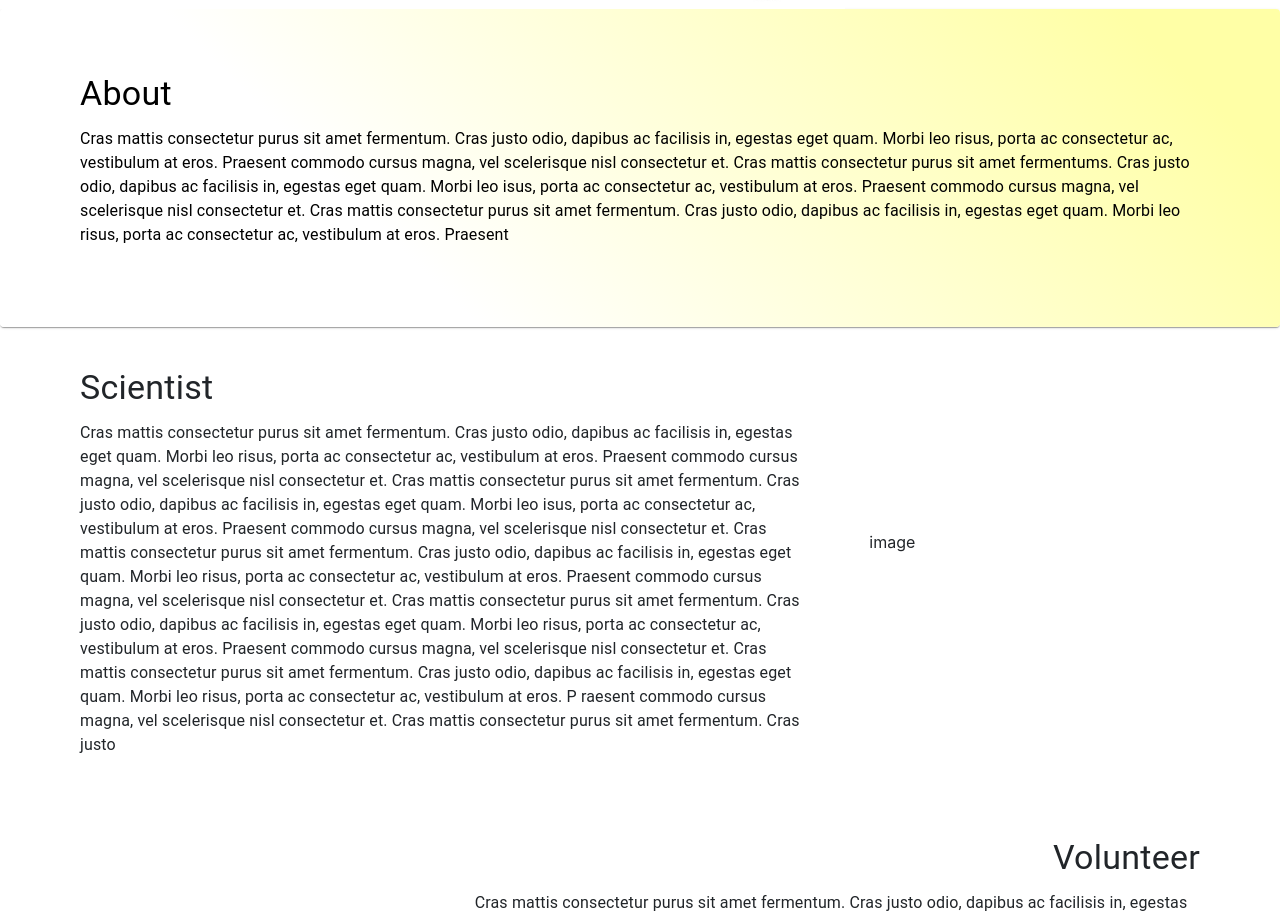
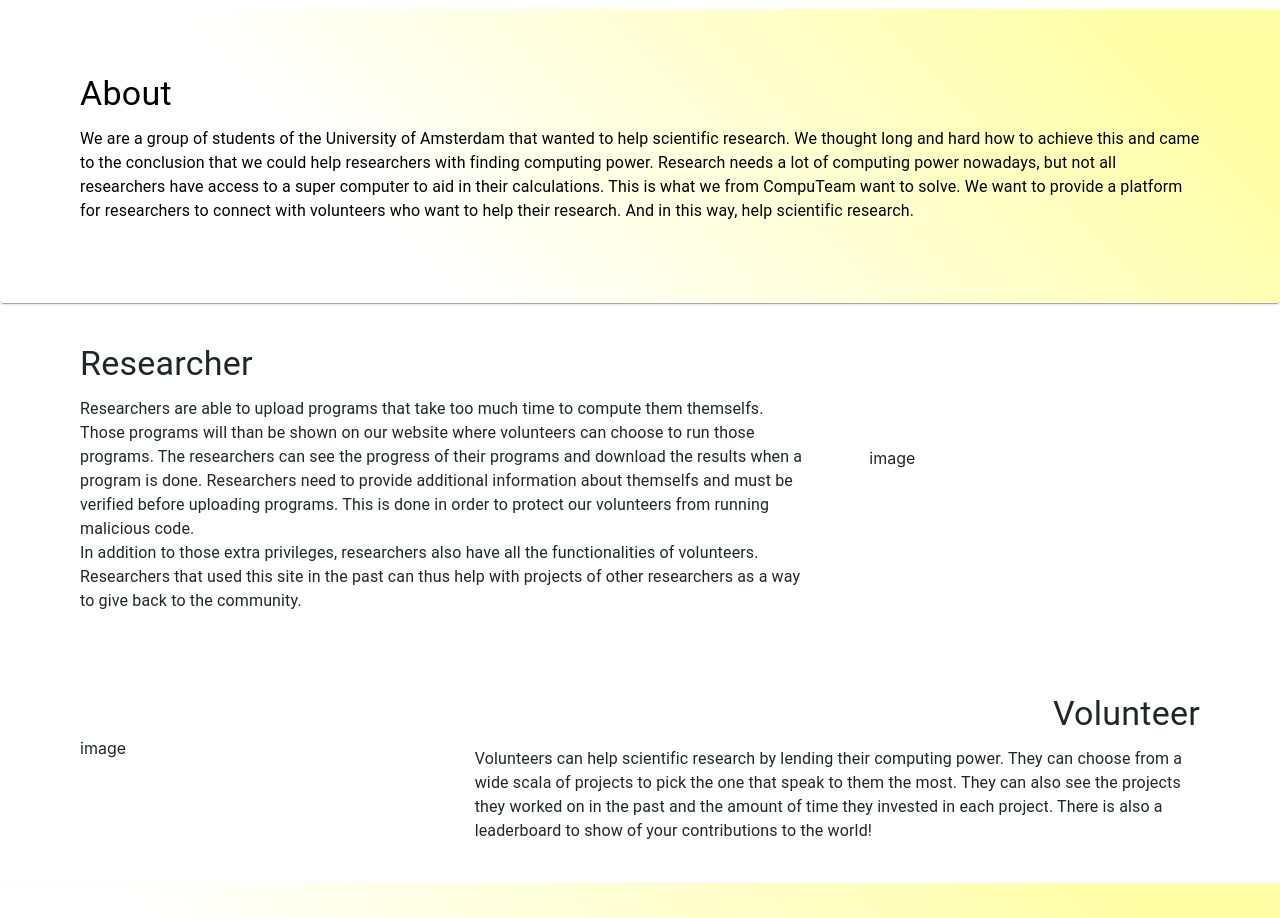
Before and after one commit to jurrewolff/volunteer-computing, a React (Create React App) app in the folder flask_react/: page / in a window 1280 px wide. Shown: the part 706-1624 px from the top of the page. Built offline with nearby package versions, Linux system fonts and the light colour scheme.

Commit message:
text for homepage and header pastproject and results

```diff
--- a/flask_react/src/Pages/Home.js
+++ b/flask_react/src/Pages/Home.js
@@ -136,17 +136,14 @@ export default function Home() {
                         </Typography>
 
                         <Typography>
-                            Cras mattis consectetur purus sit amet fermentum. Cras justo
-                            odio, dapibus ac facilisis in, egestas eget quam. Morbi leo
-                            risus, porta ac consectetur ac, vestibulum at eros. Praesent
-                            commodo cursus magna, vel scelerisque nisl consectetur et.
-                            Cras mattis consectetur purus sit amet fermentums. Cras justo
-                            odio, dapibus ac facilisis in, egestas eget quam. Morbi leo
-                            isus, porta ac consectetur ac, vestibulum at eros. Praesent
-                            commodo cursus magna, vel scelerisque nisl consectetur et.
-                            Cras mattis consectetur purus sit amet fermentum. Cras justo
-                            odio, dapibus ac facilisis in, egestas eget quam. Morbi leo
-                            risus, porta ac consectetur ac, vestibulum at eros. Praesent
+                            We are a group of students of the University of Amsterdam that wanted
+                            to help scientific research. We thought long and hard how to achieve this
+                            and came to the conclusion that we could help researchers with finding
+                            computing power. Research needs a lot of computing power nowadays, but not
+                            all researchers have access to a super computer to aid in their calculations.
+                            This is what we from CompuTeam want to solve. We want to provide a platform
+                            for researchers to connect with volunteers who want to help their research. And
+                            in this way, help scientific research.
 
                         </Typography>
                     </Box>
@@ -164,31 +161,23 @@ export default function Home() {
                     <Box sx={{ pr: 5, pl: 10 }}>
 
                         <Typography id="Scientist" variant="h4" gutterBottom component="div">
-                            Scientist
+                            Researcher
                         </Typography>
 
                         <Typography>
-                            Cras mattis consectetur purus sit amet fermentum. Cras justo
-                            odio, dapibus ac facilisis in, egestas eget quam. Morbi leo
-                            risus, porta ac consectetur ac, vestibulum at eros. Praesent
-                            commodo cursus magna, vel scelerisque nisl consectetur et.
-                            Cras mattis consectetur purus sit amet fermentum. Cras justo
-                            odio, dapibus ac facilisis in, egestas eget quam. Morbi leo
-                            isus, porta ac consectetur ac, vestibulum at eros. Praesent
-                            commodo cursus magna, vel scelerisque nisl consectetur et.
-                            Cras mattis consectetur purus sit amet fermentum. Cras justo
-                            odio, dapibus ac facilisis in, egestas eget quam. Morbi leo
-                            risus, porta ac consectetur ac, vestibulum at eros. Praesent
-                            commodo cursus magna, vel scelerisque nisl consectetur et.
-                            Cras mattis consectetur purus sit amet fermentum. Cras
-                            justo odio, dapibus ac facilisis in, egestas eget quam.
-                            Morbi leo risus, porta ac consectetur ac, vestibulum at eros.
-                            Praesent commodo cursus magna, vel scelerisque nisl consectetur
-                            et. Cras mattis consectetur purus sit amet fermentum. Cras
-                            justo odio, dapibus ac facilisis in, egestas eget quam. Morbi
-                            leo risus, porta ac consectetur ac, vestibulum at eros. P
-                            raesent commodo cursus magna, vel scelerisque nisl consectetur
-                            et. Cras mattis consectetur purus sit amet fermentum. Cras justo
+                            Researchers are able to upload programs that take too much time
+                            to compute them themselfs. Those programs will than be shown on our
+                            website where volunteers can choose to run those programs.
+                            The researchers can see the progress of their programs and download
+                            the results when a program is done. Researchers need to provide additional
+                            information about themselfs and must be verified before uploading
+                            programs. This is done in order to protect our volunteers from running
+                            malicious code. <br></br>
+                            In addition to those extra privileges, researchers also have all the
+                            functionalities of volunteers. Researchers that used this site in the past
+                            can thus help with projects of other researchers as a way to give back to
+                            the community.
+
                         </Typography>
                     </Box>
                 </Grid>
@@ -222,27 +211,10 @@ export default function Home() {
                         </Typography>
 
                         <Typography>
-                            Cras mattis consectetur purus sit amet fermentum. Cras justo
-                            odio, dapibus ac facilisis in, egestas eget quam. Morbi leo
-                            risus, porta ac consectetur ac, vestibulum at eros. Praesent
-                            commodo cursus magna, vel scelerisque nisl consectetur et.
-                            Cras mattis consectetur purus sit amet fermentum. Cras justo
-                            odio, dapibus ac facilisis in, egestas eget quam. Morbi leo
-                            isus, porta ac consectetur ac, vestibulum at eros. Praesent
-                            commodo cursus magna, vel scelerisque nisl consectetur et.
-                            Cras mattis consectetur purus sit amet fermentum. Cras justo
-                            odio, dapibus ac facilisis in, egestas eget quam. Morbi leo
-                            risus, porta ac consectetur ac, vestibulum at eros. Praesent
-                            commodo cursus magna, vel scelerisque nisl consectetur et.
-                            Cras mattis consectetur purus sit amet fermentum. Cras
-                            justo odio, dapibus ac facilisis in, egestas eget quam.
-                            Morbi leo risus, porta ac consectetur ac, vestibulum at eros.
-                            Praesent commodo cursus magna, vel scelerisque nisl consectetur
-                            et. Cras mattis consectetur purus sit amet fermentum. Cras
-                            justo odio, dapibus ac facilisis in, egestas eget quam. Morbi
-                            leo risus, porta ac consectetur ac, vestibulum at eros. P
-                            raesent commodo cursus magna, vel scelerisque nisl consectetur
-                            et. Cras mattis consectetur purus sit amet fermentum. Cras justo
+                            Volunteers can help scientific research by lending their computing power. They can choose
+                            from a wide scala of projects to pick the one that speak to them the most. They can also
+                            see the projects they worked on in the past and the amount of time they invested in each
+                            project. There is also a leaderboard to show of your contributions to the world!
                         </Typography>
                     </Box>
                 </Grid>
--- a/flask_react/src/Pages/PastProjects.js
+++ b/flask_react/src/Pages/PastProjects.js
@@ -62,7 +62,21 @@ export default function PastProjects() {
         }
 
         // Creates a card for every project in data.
-        return data.map((project) => (
+        return (<Container>
+            <Row style={{ width:"80%"}}>
+                <Col style={{ margin: "3%" }}>
+                    <h3>Project name:</h3>
+                </Col>
+                <Col style={{ margin: "3%", marginLeft:"5%", marginRight:"5%"}}>
+                    <h3>Project description:</h3>
+                </Col>
+                <Col style={{ margin: "3%" }}>
+                    <h3>Time contributed in seconds:</h3>
+                </Col>
+                <Col></Col>
+            </Row>
+
+            {data.map((project) => (
                 <Card key={"past" + project.project_id} className="mb-3" style={{ width: "80%", height: "100px", marginTop: "5%", marginLeft: "5%", marginRight: "100%" }}>
                     <Row>
                         <Col>
@@ -72,11 +86,15 @@ export default function PastProjects() {
                             <Card.Text style={{ margin: "5%" }}>{project.description}</Card.Text>
                         </Col>
                         <Col>
-                        <Card.Text style={{ margin: "5%" }}>{project.contributed_time} seconds contributed to project</Card.Text>
+                            <Card.Text style={{ margin: "5%" }}>12:10:59</Card.Text>
+                        </Col>
+                        <Col>
+                            <Card.Text style={{ margin: "5%" }}>Correct</Card.Text>
                         </Col>
                     </Row>
                 </Card>
-        ));
+            ))}
+        </Container>)
     }
 
     return (
--- a/flask_react/src/Pages/Results.js
+++ b/flask_react/src/Pages/Results.js
@@ -73,9 +73,24 @@ export default function Results() {
             return <h1>You have not yet uploaded any projects.</h1>
         }
 
-        // Creates a card for every project in data.
-        return data.map((project) =>
-            <Row key={"result" + project.project_id} className="mb-3" style={{ width: "80%", height: "100px", marginTop: "5%", marginBottom: "3%", marginLeft: "100px" }}>
+
+        return (<Container>
+            <Row style={{ width:"80%", marginLeft: "200px" }}>
+                <Col style={{ margin: "3%" }}>
+                    <h3>Project name:</h3>
+                </Col>
+                <Col style={{ margin: "3%"}}>
+                    <h3>Link for more info:</h3>
+                </Col>
+                <Col style={{ margin: "3%" }}>
+                    <h3>Time ran in seconds:</h3>
+                </Col>
+                <Col></Col>
+            </Row>
+
+            {/* Creates a card for every project in data. */}
+            {data.map((project) =>
+                <Row key={"result" + project.project_id} className="mb-3" style={{ width: "80%", height: "100px", marginTop: "5%", marginBottom: "3%", marginLeft: "200px" }}>
                     <Col>
                         <Card style={{ backgroundColor: '#7BD2EC' }}>
                             <Row>
@@ -86,7 +101,7 @@ export default function Results() {
                                     <Link to={"/moreInfo/" + project.project_id}>More info</Link>
                                 </Col>
                                 <Col style={{ margin: "3%" }}>
-                                <h3>{project.runtime}</h3>
+                                    Time run: 12:10:59
                                 </Col>
                             </Row>
                         </Card>
@@ -99,7 +114,8 @@ export default function Results() {
                         }
                     </Col>
                 </Row>
-        );
+            )}
+        </Container>)
     }
 
     return (
```
Also changed, not shown: flask_react/src/Pages/Dashboard.js (+14 -1 lines). Lines whose indentation alone changed are shown as unchanged.
